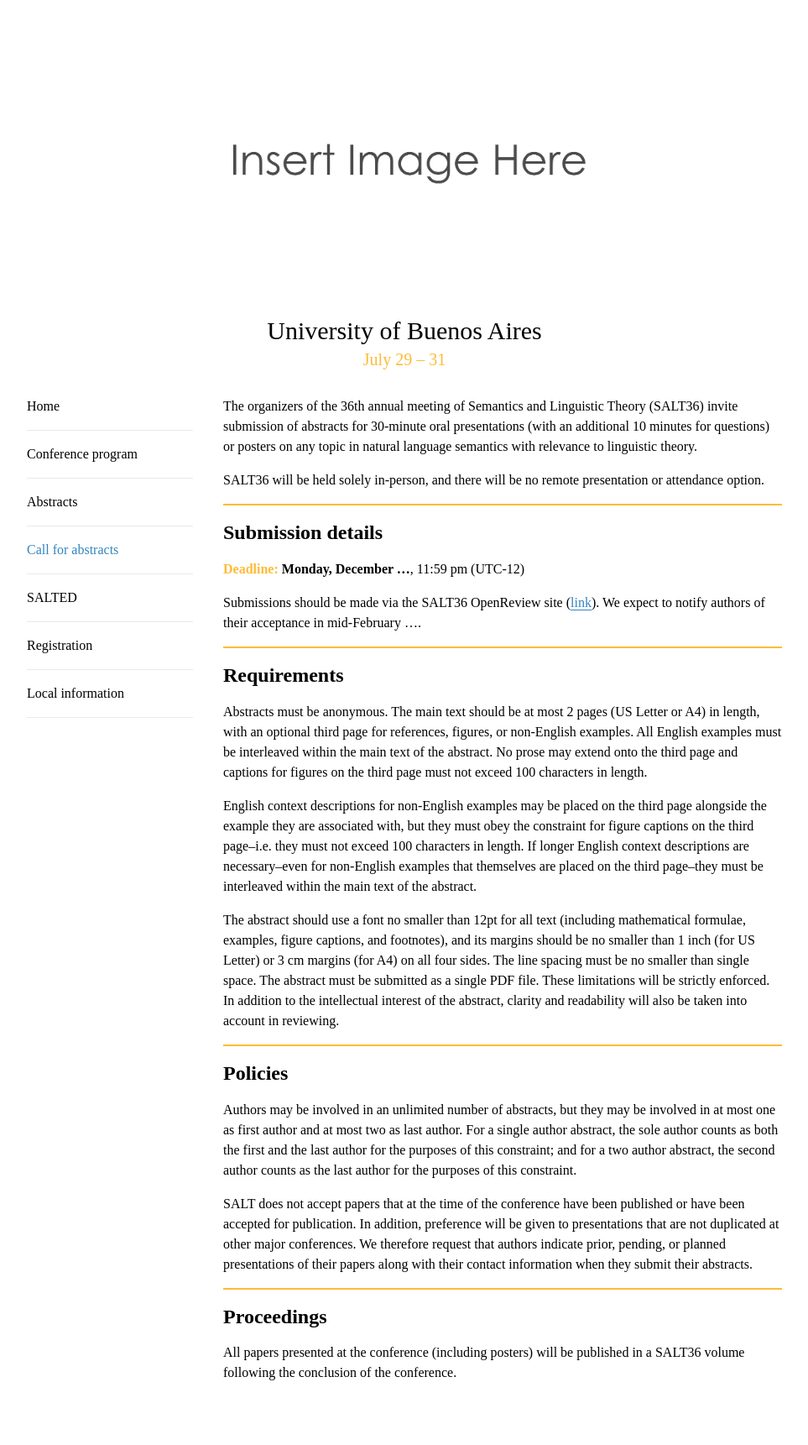
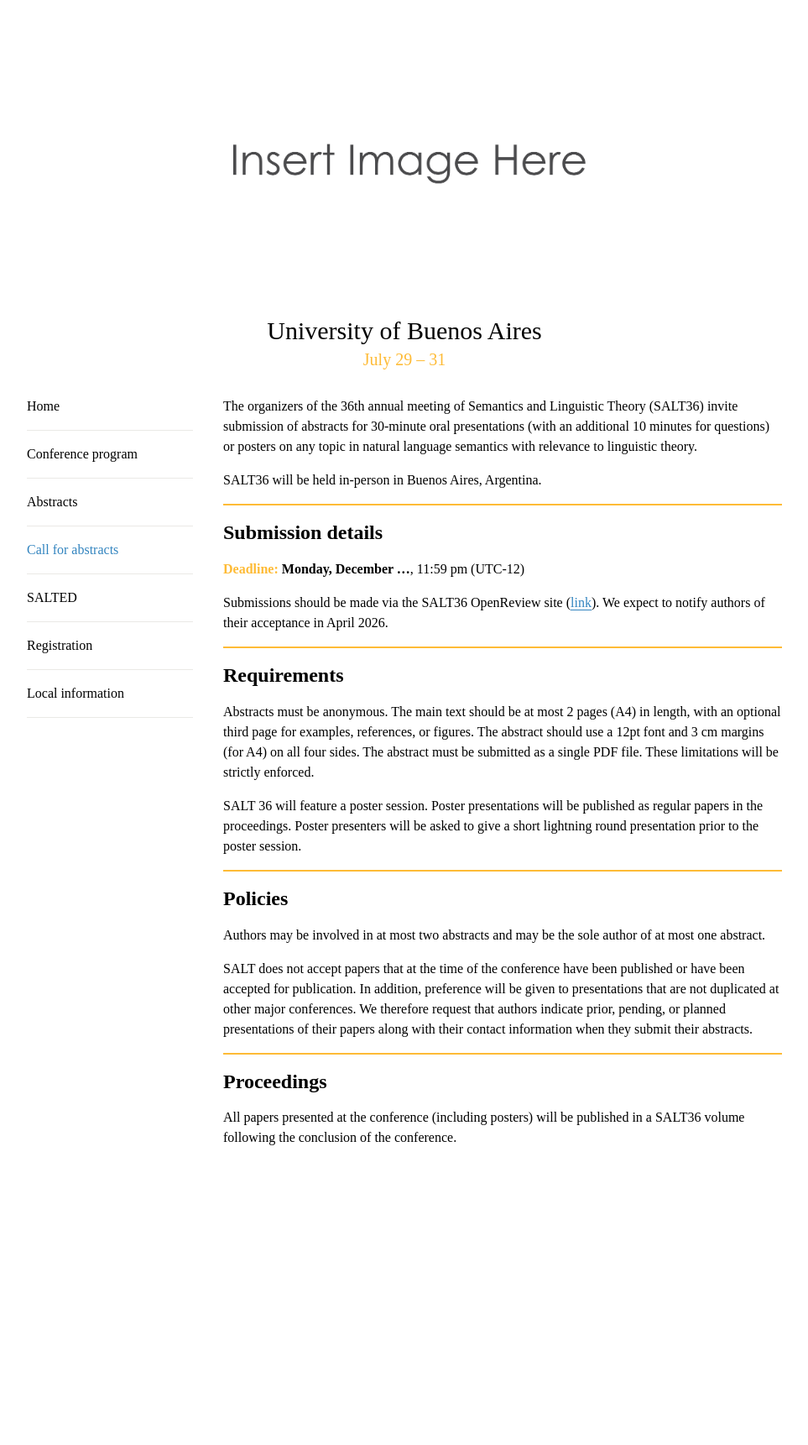
Before and after one commit to saltconf/salt36, a Jekyll site: the page built from call-for-abstracts/index.md, in a window 1280 px wide. Shown: the whole page at 84% size, without its empty margins (158-1121 px from the left). Built offline with Jekyll 4.4.1, drawn with Linux system fonts in a browser that asks for light colours; after the commit the page ends 1441 px from its top, so only the background shows below that.

Commit message:
call for papers first commit

```diff
--- a/call-for-abstracts/index.md
+++ b/call-for-abstracts/index.md
@@ -5,7 +5,7 @@ layout: default
 
 The organizers of the {{ site.saltnum }}th annual meeting of Semantics and Linguistic Theory (SALT{{ site.saltnum }}) invite submission of abstracts for 30-minute oral presentations (with an additional 10 minutes for questions) or posters on any topic in natural language semantics with relevance to linguistic theory.
 
-SALT{{ site.saltnum }} will be held solely in-person, and there will be no remote presentation or attendance option.
+SALT{{ site.saltnum }} will be held in-person in Buenos Aires, Argentina.
 
 <hr/>
 
@@ -13,26 +13,26 @@ SALT{{ site.saltnum }} will be held solely in-person, and there will be no remot
 
 **<span class="alert">Deadline:</span> Monday, December ...**, 11:59 pm (UTC-12)
 
-Submissions should be made via the SALT{{ site.saltnum }} OpenReview site (<a href="#">link</a>). We expect to notify authors of their acceptance in mid-February ....
+Submissions should be made via the SALT{{ site.saltnum }} OpenReview site (<a href="#">link</a>). We expect to notify authors of their acceptance in April 2026.
 
 
 <hr/>
 
 ## Requirements
 
-Abstracts must be anonymous. The main text should be at most 2 pages (US Letter or A4) in length, with an optional third page for references, figures, or non-English examples. All English examples must be interleaved within the main text of the abstract. No prose may extend onto the third page and captions for figures on the third page must not exceed 100 characters in length.
+Abstracts must be anonymous. The main text should be at most 2 pages (A4) in length, with an optional third page for examples, references, or figures. The abstract should use a 12pt font and 3 cm margins (for A4) on all four sides. The abstract must be submitted as a single PDF file. These limitations will be strictly enforced.
 
-English context descriptions for non-English examples may be placed on the third page alongside the example they are associated with, but they must obey the constraint for figure captions on the third page–i.e. they must not exceed 100 characters in length. If longer English context descriptions are necessary–even for non-English examples that themselves are placed on the third page–they must be interleaved within the main text of the abstract.
+SALT 36 will feature a poster session. Poster presentations will be published as regular papers in the proceedings. Poster presenters will be asked to give a short lightning round presentation prior to the poster session.
 
-The abstract should use a font no smaller than 12pt for all text (including mathematical formulae, examples, figure captions, and footnotes), and its margins should be no smaller than 1 inch (for US Letter) or 3 cm margins (for A4) on all four sides. The line spacing must be no smaller than single space. The abstract must be submitted as a single PDF file. These limitations will be strictly enforced. In addition to the intellectual interest of the abstract, clarity and readability will also be taken into account in reviewing.
 
 <hr/>
 
 ## Policies
 
-Authors may be involved in an unlimited number of abstracts, but they may be involved in at most one as first author and at most two as last author. For a single author abstract, the sole author counts as both the first and the last author for the purposes of this constraint; and for a two author abstract, the second author counts as the last author for the purposes of this constraint.
+Authors may be involved in at most two abstracts and may be the sole author of at most one abstract.
 
 SALT does not accept papers that at the time of the conference have been published or have been accepted for publication. In addition, preference will be given to presentations that are not duplicated at other major conferences. We therefore request that authors indicate prior, pending, or planned presentations of their papers along with their contact information when they submit their abstracts.
+
 
 <hr/>
 
```
